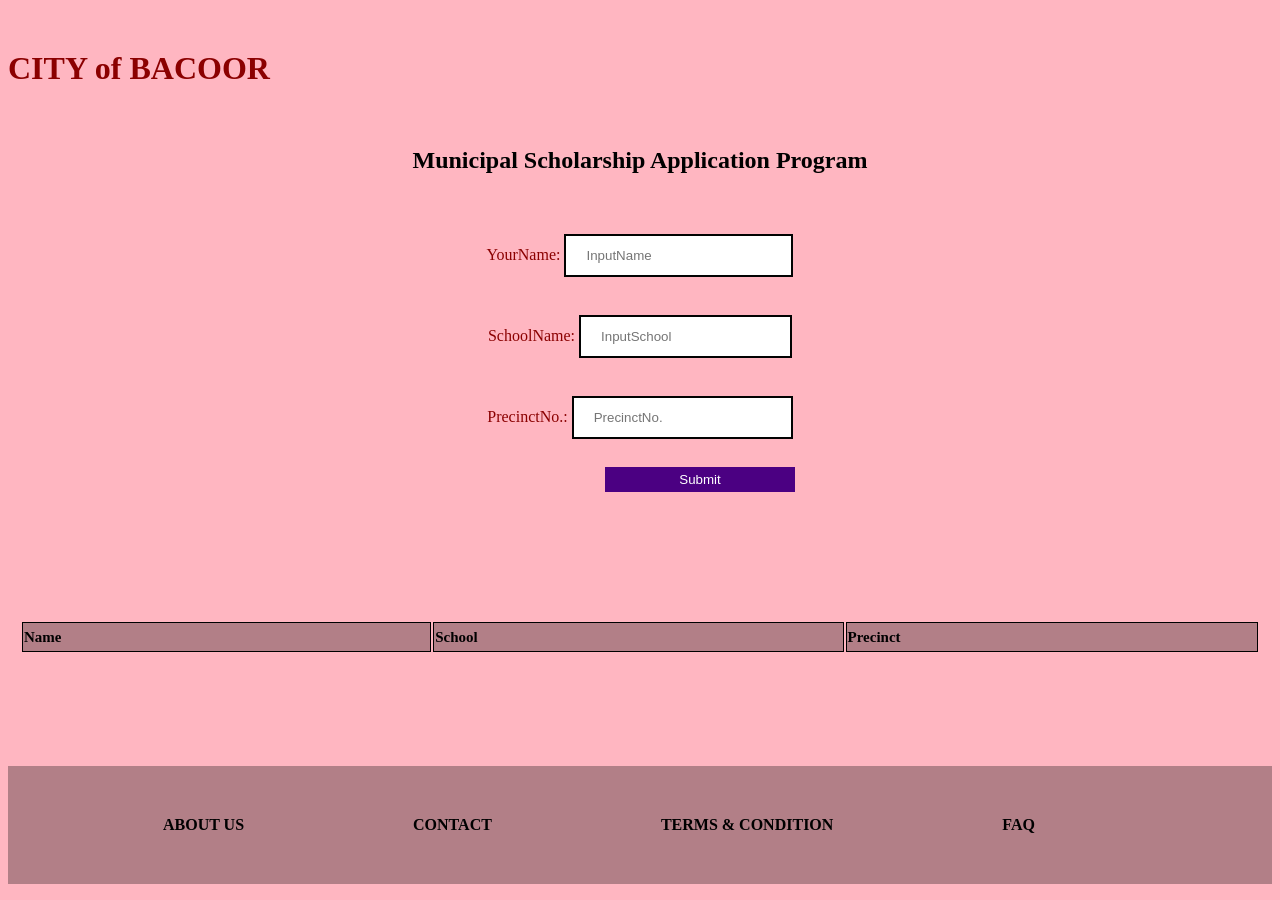
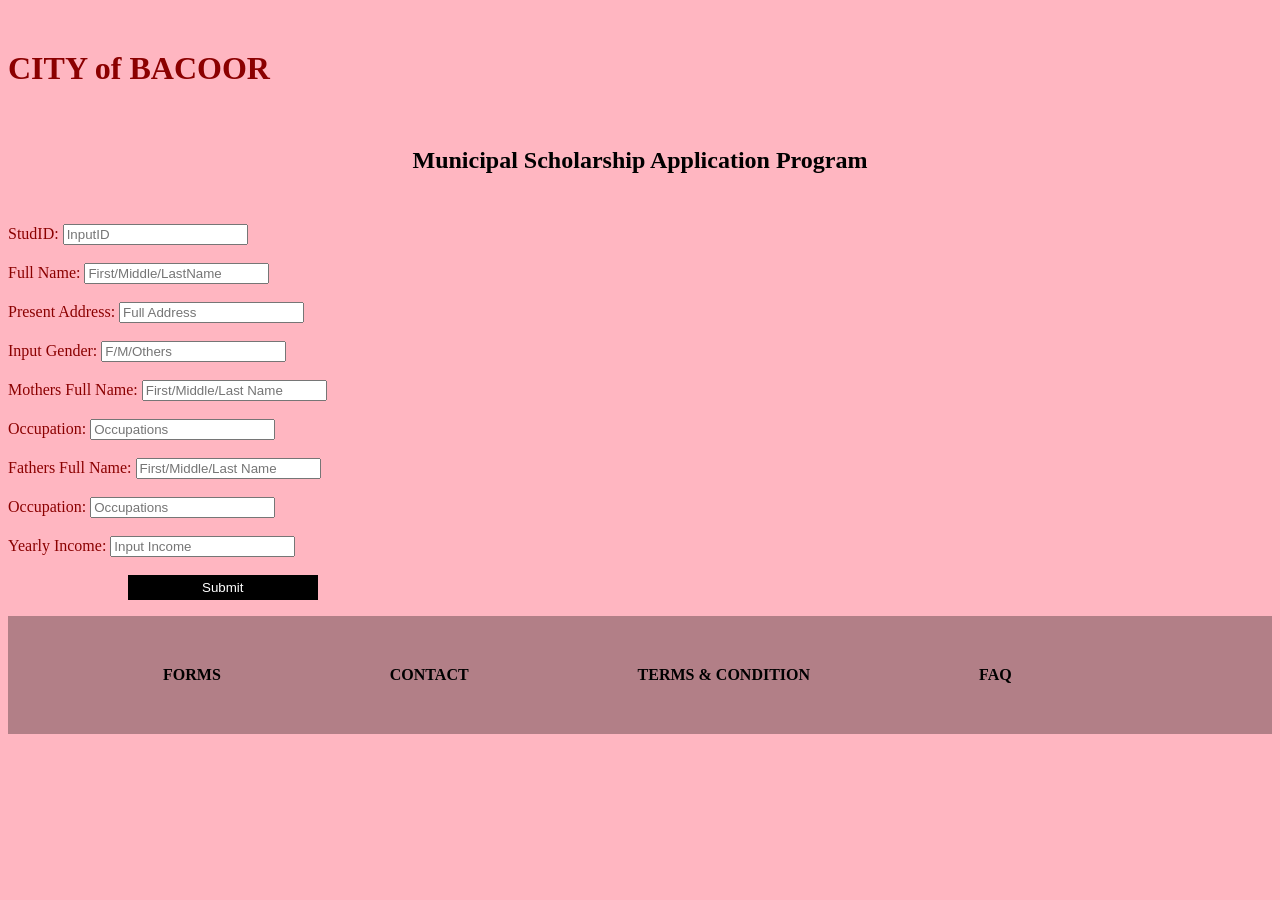
Before and after one commit to Cquillopegrace/lastdrop, a Django app: page / in a window 1280 px wide. After the commit the page ends 734 px from the top, so only its background shows below. Run offline with Django 3.2, Linux system fonts and the light colour scheme; lists and menus that the app fills with data are empty.

Commit message:
first commit

```diff
--- a/carolslist/templates/form.html
+++ b/carolslist/templates/form.html
@@ -1,6 +1,6 @@
 <html>
 <head>
-<title> FORM </title>
+<title> CITY of BACOOR </title>
 
  <style>
 *
@@ -21,7 +21,6 @@ h2{
 }
 
 form {
-        text-align: center;
 }
 
 button {
@@ -36,37 +35,6 @@ button {
 
 button:hover {
         opacity: 0.7;
-}
-
-table {
-        margin-left: 00px;
-        margin-bottom: 100px;
-        text-align: left;
-        height: 100px;
-}
-
-table tr {
-        display: inline-block;
-        padding: 10px;
-        margin-top: 100px;
-}
-
-table tr th {
-        height: 30px;
-        width: 500px;
-        font-size: 15px;
-        font-family: century gothic;
-        color: black;
-        border: 1px solid;
-        background-color: rgb(00,00,00,0.3);
-}
-
-table tr td
-{
-        width: 550px;
-        font-family: century gothic;
-        color: black;
-        margin-bottom: 50px;
 }
 
 footer {
@@ -94,39 +62,32 @@ footer ul li {
  <h1 align = "RightCorner"> <b> CITY of BACOOR </b></h1>
  <h2>  Municipal Scholarship Application Program </h2>
 
- <form method="POST" action="/carolslist/{{ list.id}}/add_item">
+<form method="POST" action="/carolslist/new">
 
-  <label for="NxtName">YourName:</label>
-    <input type="text" id="NxtName" name="NxtName" placeholder="InputName" size="19px"> <br><br>
-  <label for="Year" >SchoolYear: </label>
-    <input type="text" id="Year" name="Year" Placeholder="SY" size="18px" >
-  <br><br>
-  <label for="GPA">YourGPA:</label>
-    <input type="text" id="GPA" name="GPA" placeholder="InputGPA" size="20px" ><br><br>
-
+    <label for="StudentID">StudID:</label>
+        <input type="char" id="StudentID" name="StudentID" placeholder="InputID"> <br><br>
+    <label for="CompleteName">Full Name: </label>
+        <input type="text" id="CompleteName" name="CompleteName" placeholder="First/Middle/LastName"> <br><br>
+    <label for="Address">Present Address:</label>
+        <input type="text" id="Address" name="Address" placeholder="Full Address"> <br><br>
+    <label for="Gender">Input Gender:</label>
+        <input type="text" id="Gender" name="Gender" placeholder="F/M/Others"> <br><br>
+    <label for="MothersName"> Mothers Full Name:</label>
+        <input type="text" id="MothersName" name="MothersName" placeholder="First/Middle/Last Name"> <br><br>
+    <label for="MOccupation"> Occupation:</label>
+        <input type="text" id="MOccupation" name="MOccupation" placeholder="Occupations"> <br><br>
+    <label for="FathersName"> Fathers Full Name:</label>
+        <input type="text" id="FathersName" name="FathersName" placeholder="First/Middle/Last Name"> <br><br>
+    <label for="FAOccupation"> Occupation:</label>
+        <input type="text" id="FAOccupation" name="FAOccupation" placeholder="Occupations"> <br><br>
+    <label for="Annual Income"> Yearly Income:</label>
+        <input type="char" id="Annual Income" name="Annual Income" placeholder="Input Income"> <br><br>
 
      <button type="submit" id="rbtnsubmit">Submit</button>
 
       {% csrf_token %}
 </form>
 
-<table id="caroltable" name='tr'>
-
-      <tr>
-                <th>NameList</th>
-                <th>SchoolYear</th>
-                <th>FinalAverage</th>
-
-      </tr>  {% for item in list.item_set.all %}
-      <tr>
-
-                <td>{{applicant.nMnames}}</td>
-                <td>{{applicant.nSyyear}}</td>
-                <td>{{applicant.nGPAs}}</td>
-                {% endfor %}
-      </tr>
-
-</table>
 <footer>
   <ul>
     <li>
--- a/carolslist/templates/keps.html
+++ b/carolslist/templates/keps.html
@@ -10,15 +10,22 @@ body {
 }
 
 
-h1{   margin-top: 50px; }
+h1  {
+      margin-top: 50px;
+}
 
- h2{  color: black;
+h2  {
+      color: black;
       text-align: center;
       margin-top: 60px;
       margin-bottom: 50px;
 }
-  form {
-        text-align: center;
+
+h3  {
+      color:"#8B0000";
+      text-align: center;
+      margin-top: 100px;
+      margin-bottom: 60px;
 }
 
 button {
@@ -33,53 +40,6 @@ button {
 
 button:hover {
         opacity: 0.7;
-}
-
-
-input[type=text], input[type=password] {
-        margin: 10px 0;
-        padding: 12px 20px;
-        display: inline-block;
-        border: 2px solid rgb(2, 2,2)
-}
-
-table
-
-{
-        margin-left: 00px;
-        margin-bottom: 100px;
-        text-align: left;
-        height: 100px;
-
-}
-
-table tr
-{
-        display: inline-block;
-        padding: 10px;
-        margin-top: 100px;
-
-
-}
-
-table tr th
-{
-        height: 30px;
-        width: 500px;
-        font-size: 15px;
-        font-family: century gothic;
-        color: black;
-        border: 1px solid;
-        background-color: rgb(00,00,00,0.3);
-}
-table tr td
-{
-        width: 550px;
-        font-family: century gothic;
-        color: black;
-        padding-bottom: 100px;
-        margin-top: 500px;
-
 }
 
 footer
@@ -108,44 +68,18 @@ footer
  </style>
 </head>
 
-<body  text= "#8B0000" ; >
+<body>
 
  <h1 align = "RightCorner"> <b> CITY of BACOOR </b></h1>
  <h2>  Municipal Scholarship Application Program </h2>
 
  <form method="POST" action="/carolslist/new">
 
-  <label for="Name">YourName:</label>
-    <input type="text" id="Name" name="Name" placeholder="InputName" size="21px"> <br><br>
-  <label for="School" >SchoolName: </label>
-    <input type="text" id="School" name="School" Placeholder="InputSchool" size="19px" >
-  <br><br>
-  <label for="Precinct">PrecinctNo.:</label>
-    <input type="text" id="Precinct" name="Precinct" placeholder="PrecinctNo." ><br><br>
+  <h3> Are you an Inspiring Scholarship Applicant? <br> <br> If yes, Please Continue! <h3>
 
-
-  <button type="submit" id="rbtnsubmit">Submit</button>
+  <button type="submit" id="rbtnsubmit">Continue</button>
 
      {% csrf_token %}
-  </form>
-
-
-<table id="caroltable" name='tr'>
-
-      <tr>
-                <th>Name</th>
-                <th>School</th>
-                <th>Precinct</th>
-
-      </tr> {% for item in items %}
-      <tr>
-
-                <td>{{applicant.nNames}}</td>
-                <td>{{applicant.nSchools}}</td>
-                <td>{{applicant.nPrecincts}}</td>
-                {% endfor %}
-      </tr>
-</table>
 
 
 <footer>
--- a/carolslist/views.py
+++ b/carolslist/views.py
@@ -2,26 +2,79 @@
 # Create your views here.
 from django.shortcuts import render, redirect
 from django.http import HttpResponse
-from carolslist.models import Applicant, List
+from carolslist.models import Applicant, School
 
 
 def Homerun(request):
     applicants = Applicant.objects.all()
-    return render(request, 'keps.html',{'applicants' : applicants})
+    return render(request, 'form.html',{'applicants' : applicants})
 
 
 
-def view_list(request, list_id):
-    list_ = List.objects.get(id=list_id)
-    return render(request, 'form.html', {'list': list_})
+def view_list(request, applicant_id):
+    applicant_ = Applicant.objects.get(id=applicant_id)
+    return render(request, 'school.html', {'applicant_': applicant_})
 
 
 def new_list(request):
-    list_ = List.objects.create()
-    Applicant.objects.create(nNames=request.POST['Name'],nSchools =request.POST['School'],nPrecincts=request.POST['Precinct'], list=list_)
-    return redirect(f'/carolslist/{list_.id}/')
+    applicant_ = Applicant.objects.create()
+    Applicant.objects.create(nStudentId=request.POST['StudentID'],nFullName=request.POST['CompleteName'],nAddress=request.POST['Address'],nGenders=request.POST['Gender'],nMoNames=request.POST['MothersName'],nOccupation1=request.POST['MOccupation'],nFaNames=request.POST['FathersName'],nOccupation2=request.POST['FAOccupation'], nAIncome=request.POST['Annual Income'])
+    return redirect(f'/carolslist/{applicant_.id}/')
 
-def add_applicant(request, list_id):
-    list_ = List.objects.get(id=list_id)
-    Applicant.objects.create( nMnames=request.POST['NxtName'],nSyyear =request.POST['Year'],nGPAs=request.POST['GPA'], list=list_)
-    return redirect(f'/carolslist/{list_.id}/')
+
+def add_applicant(request):
+    applicant_ = Applicant.objects.create()
+    School.objects.create(NMSchool=request.POST['School'],SAddress=request.POST['SAddress'],YSection=request.POST['YrSection'], applicant=applicant_)
+    return redirect(f'/carolslist/{applicant_.id}/')
+
+#def add_applicant(request, list_id):
+    #list_ = List.objects.get(id=list_id)
+    #Applicant.objects.create( NMSchool=request.POST['School'],SAddress =request.POST['SAddress'],YSection=request.POST['YSec.'],StudentId=request.POST['StudId'],nGPA=request.POST['GPA'],nAwards=request.POST['Award'],nCerts=request.POST['Certs'],ApScholar=request.POST['Scholar'], list=list_)
+    #return redirect(f'/carolslist/{list_.id}/')
+
+
+#def dataManipulation(request):
+    #applicants = Applicant(nStudentId='StudId',nStatus='applicante', nPrecincts='0415', nFNames='Carol', nMNames='Bumotad', nLNames='Quillope', nAddress='Bacoor City', nGenders='Female', nDBirths='March 03,1998', nAges='23', nCPNos='09543367134', nMoNames='Fe', nOccupation1='HouseWife', nFaNames='Jimmy', nOccupation2='Carpenter',  nAIncome='50000' )
+    #applicants.save()
+
+    #objects = Applicant.object.all()
+    #result = 'Printing all Applicant model : <br> '
+    #for x in objects:
+        #res += nStudentId +'br'
+
+    #ApplicantName = applicants.object.get (id= '23')
+    #res += 'Printing one Applicant entry <br>'
+    #res += ApplicantName.nStatus
+
+    #res += '<br> Deleting an Applicant entry <br> '
+    #ApplicantName.delete()
+
+    #applicants = Applicant(nStudentId='StudId',nStatus='applicante', nPrecincts='0415', nFNames='Carol', nMNames='Bumotad', nLNames='Quillope', nAddress='Bacoor City', nGenders='Female', nDBirths='March 03,1998', nAges='23', nCPNos='09543367134', nMoNames='Fe', nOccupation1='HouseWife', nFaNames='Jimmy', nOccupation2='Carpenter',  nAIncome='50000' )
+    #applicants.save()
+    #res += 'Updating Applicant entry <br>'
+
+    #applicants = Applicant.object.get(nStudentId='StudId')
+    #applicants = nStatus ='applicante'
+    #applicants = nPrecincts ='0415'
+    #applicants = nFNames='Carol'
+    #applicants = nMNames='Bumotad'
+    #applicants = nLNames='Quillope'
+    #applicants = nAddress='Bacoor City'
+    #applicants = nGenders='Female'
+    #applicants = nDBirths='March 03,1998'
+    #applicants = nAges='23'
+    #applicants = nCPNos='09543367134'
+    #applicants = nMoNames='Fe'
+    #applicants = nOccupation1='HouseWife'
+    #applicants = nFaNames='Jimmy'
+    #applicants = nOccupation2='Carpenter'
+    #applicants = nAIncome='50000'
+    #applicants.save()
+    #res += " "
+
+    #qs = Applicant.objects.filter(nStudentId='StudId')
+    #res += "Found : %s result <br>  " %len(qs)
+
+    #qs = Applicant.object.order_by('nStudentId')
+    #for x in qs:
+        #res =+ x.nStudentId + x.nStatus + x.nPrecincts + x.nFNames + x.nMNames + x.nLNames + x.nAddress + x.nGenders + x.nDBirths + x.nAges + x.nCPNos + x.nMoNames + x.nOccupation1 + x.nFaNames + x.nOccupation2 + x.nAIncome = '<br'
```
Also changed, not shown: carolslist/models.py (+39 -11 lines), carolslist/templates/school.html (added, +80 -0 lines), functionaltest/tests.py (+54 -18 lines), carolslist/migrations/0001_initial.py, carolslist/migrations/0002_auto_20210513_0256.py (deleted), carolslist/migrations/0002_auto_20210601_1346.py (added), carolslist/migrations/0003_auto_20210602_0246.py (added), carolslist/migrations/0004_remove_applicant_ndbirths.py (added), manage.py (line endings or trailing spaces).
